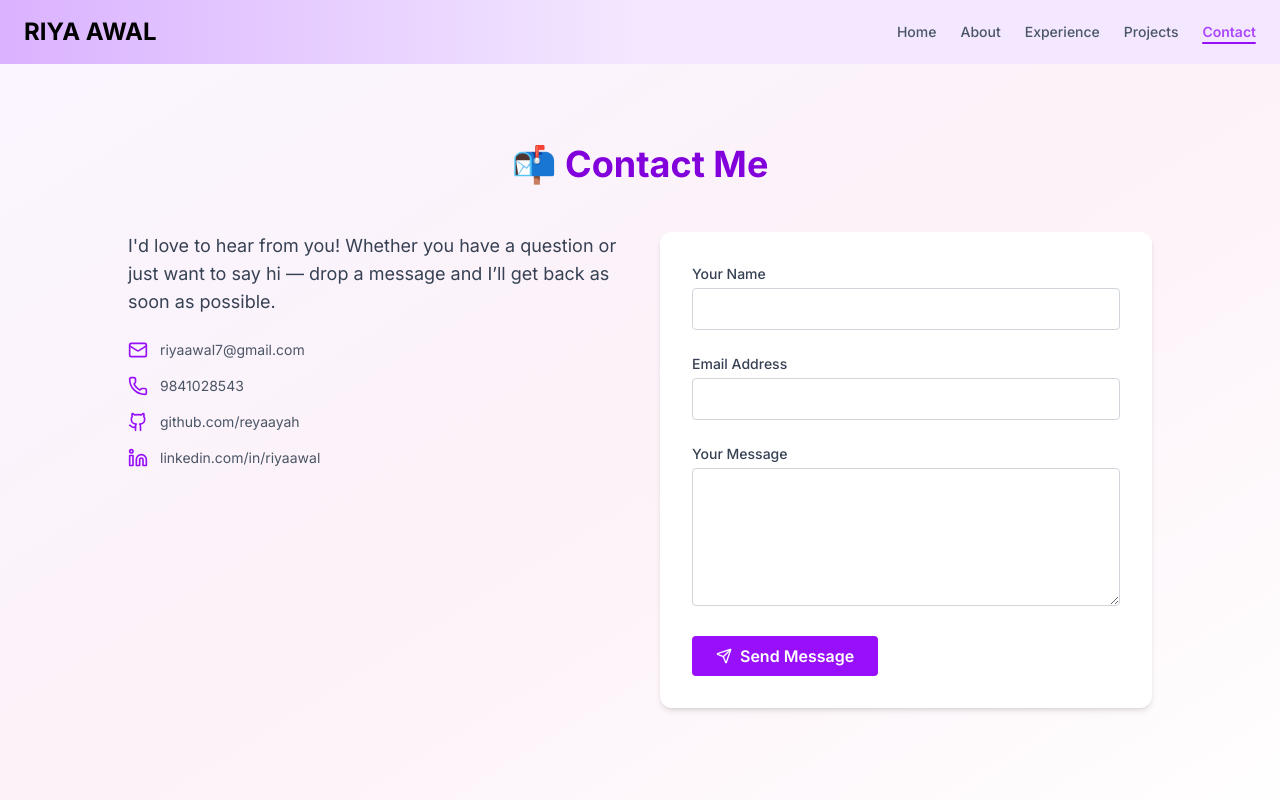
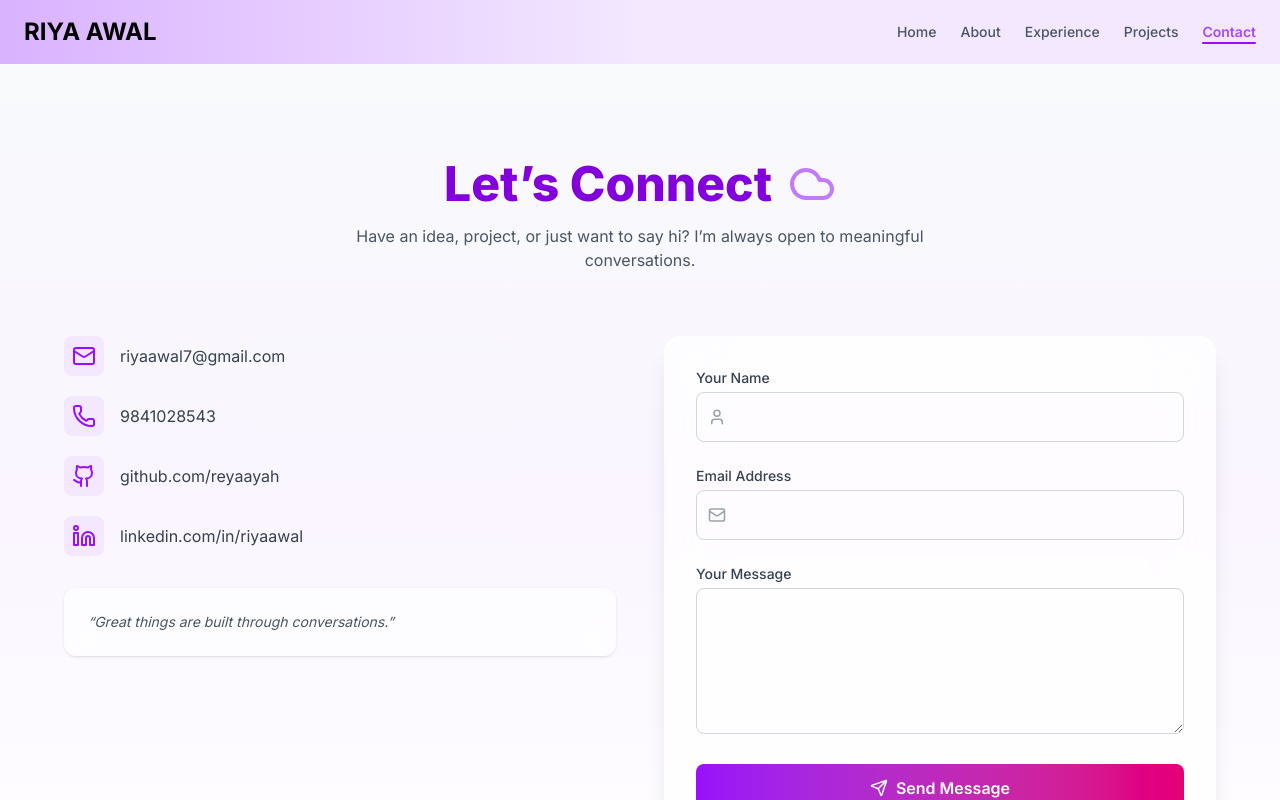
Before and after one commit to reyaayah/frontend-portfolio, a Next.js app: page /contact in a window 1280 px wide. Shown: the top 800 px of the page. Built offline with nearby package versions, Linux system fonts and the light colour scheme.

Commit message:
Fixed contact us

```diff
--- a/src/app/contact/page.tsx
+++ b/src/app/contact/page.tsx
@@ -1,152 +1,138 @@
 "use client";
 
-import { send, sendForm } from "emailjs-com";
+import { sendForm } from "emailjs-com";
 import { motion } from "framer-motion";
-import { Mail, Send, Github, Linkedin, Phone } from "lucide-react";
+import { Mail, Send, Github, Linkedin, Phone, User, Cloud } from "lucide-react";
 import { useEffect, useRef, useState } from "react";
 
 export default function Contact() {
-  const form = useRef(null);
+  const form = useRef<HTMLFormElement | null>(null);
   const [status, setStatus] = useState("");
+
   useEffect(() => {
-    if (status && status.includes("successfully")) {
-      const timer = setTimeout(() => setStatus(""), 6000); // 3 seconds
+    if (status.includes("successfully")) {
+      const timer = setTimeout(() => setStatus(""), 5000);
       return () => clearTimeout(timer);
     }
   }, [status]);
+
   const sendEmail = (e: React.FormEvent) => {
     e.preventDefault();
-    setStatus("Sending...");
-    console.log(form.current);
+    setStatus("Sending message...");
+
     sendForm(
-      "service_j1mxay3", // replace with your EmailJS service ID
-      "template_myutlmw", // replace with your EmailJS template ID
+      "service_66ksnr8",
+      "template_g8y6ton",
       form.current!,
-      "XAPTGrB5hVAMxBTXW" // replace with your EmailJS public key
+      "QZOcYQGZWq2p2PnuZ"
     ).then(
-      () => {
-        setStatus("Message sent successfully! ✅");
-      },
-      (error) => {
-        setStatus("Failed to send message. ❌");
-        console.error(error);
-      }
+      () => setStatus("Message sent successfully! 🚀"),
+      () => setStatus("Failed to send message. ❌")
     );
   };
+
   return (
-    <section className="min-h-screen bg-gradient-to-br from-purple-50 via-pink-50 to-white py-20 px-6">
-      <div className="max-w-5xl mx-auto">
-        <motion.h2
-          initial={{ opacity: 0, y: -20 }}
+    <section className="relative min-h-screen bg-gradient-to-b from-slate-50 via-purple-50 to-white px-6 py-24">
+      <div className="max-w-6xl mx-auto">
+        {/* Heading */}
+        <motion.div
+          initial={{ opacity: 0, y: -30 }}
           whileInView={{ opacity: 1, y: 0 }}
-          transition={{ duration: 0.5 }}
-          className="text-4xl font-bold text-center text-purple-700 mb-12"
+          transition={{ duration: 0.6 }}
+          className="text-center mb-16"
         >
-          📬 Contact Me
-        </motion.h2>
+          <div className="flex items-center justify-center gap-4">
+            <h2 className="text-4xl md:text-5xl font-extrabold text-purple-700">
+              Let’s Connect
+            </h2>
+            <Cloud className="w-12 h-12 text-purple-400" />
+          </div>
+          <p className="mt-4 text-gray-600 max-w-xl mx-auto">
+            Have an idea, project, or just want to say hi?
+            I’m always open to meaningful conversations.
+          </p>
+        </motion.div>
 
-        <div className="grid grid-cols-1 md:grid-cols-2 gap-10">
-          {/* Contact Info */}
+
+        <div className="grid grid-cols-1 md:grid-cols-2 gap-12">
+          {/* Left Info */}
           <motion.div
-            initial={{ opacity: 0, x: -30 }}
+            initial={{ opacity: 0, x: -40 }}
             whileInView={{ opacity: 1, x: 0 }}
             transition={{ duration: 0.6 }}
-            className="space-y-6"
+            className="space-y-8"
           >
-            <p className="text-gray-700 text-lg">
-              I'd love to hear from you! Whether you have a question or just
-              want to say hi — drop a message and I’ll get back as soon as
-              possible.
+            <div className="space-y-5 text-gray-700">
+              <InfoItem icon={<Mail />} text="riyaawal7@gmail.com" />
+              <InfoItem icon={<Phone />} text="9841028543" />
+              <InfoItem
+                icon={<Github />}
+                link="https://github.com/reyaayah"
+                text="github.com/reyaayah"
+              />
+              <InfoItem
+                icon={<Linkedin />}
+                link="https://np.linkedin.com/in/riya-awal-591330294"
+                text="linkedin.com/in/riyaawal"
+              />
+            </div>
+
+            <div className="rounded-xl bg-white/60 backdrop-blur-md p-6 shadow-sm">
+              <p className="text-sm text-gray-600 italic">
+                “Great things are built through conversations.”
               </p>
-
-            <div className="space-y-4 text-sm text-gray-600">
-              <div className="flex items-center gap-3">
-                <Mail className="text-purple-600 w-5 h-5" />
-                <span>riyaawal7@gmail.com</span>
-              </div>
-              <div className="flex items-center gap-3">
-                <Phone className="text-purple-600 w-5 h-5" />
-                <span>9841028543</span>
-              </div>
-              <div className="flex items-center gap-3">
-                <Github className="text-purple-600 w-5 h-5" />
-                <a
-                  href="https://github.com/reyaayah"
-                  target="_blank"
-                  className="hover:underline"
-                >
-                  github.com/reyaayah
-                </a>
-              </div>
-              <div className="flex items-center gap-3">
-                <Linkedin className="text-purple-600 w-5 h-5" />
-                <a
-                  href="https://np.linkedin.com/in/riya-awal-591330294"
-                  target="_blank"
-                  className="hover:underline"
-                >
-                  linkedin.com/in/riyaawal
-                </a>
-              </div>
             </div>
           </motion.div>
 
-          {/* Contact Form */}
+          {/* Form */}
           <motion.form
-            initial={{ opacity: 0, x: 30 }}
+            ref={form}
+            onSubmit={sendEmail}
+            initial={{ opacity: 0, x: 40 }}
             whileInView={{ opacity: 1, x: 0 }}
             transition={{ duration: 0.6 }}
-            ref={form}
-            className="space-y-6 bg-white p-8 rounded-xl shadow-md"
-            onSubmit={sendEmail}
+            className="bg-white/70 backdrop-blur-xl rounded-2xl shadow-xl p-8 space-y-6"
           >
-            <div>
-              <label className="block text-sm font-medium text-gray-700 mb-1">
-                Your Name
-              </label>
-              <input
+            <InputField
+              label="Your Name"
+              icon={<User size={18} />}
+              name="from_name"
               type="text"
-                className="w-full border border-gray-300 rounded px-4 py-2 focus:outline-none focus:ring-2 focus:ring-purple-400"
-                required
-                name="name"
             />
-            </div>
 
-            <div>
-              <label className="block text-sm font-medium text-gray-700 mb-1">
-                Email Address
-              </label>
-              <input
+            <InputField
+              label="Email Address"
+              icon={<Mail size={18} />}
+              name="reply_to"
               type="email"
-                className="w-full border border-gray-300 rounded px-4 py-2 focus:outline-none focus:ring-2 focus:ring-purple-400"
-                required
-                name="email"
             />
-            </div>
 
             <div>
               <label className="block text-sm font-medium text-gray-700 mb-1">
                 Your Message
               </label>
               <textarea
+                name="message"
                 rows={5}
-                className="w-full border border-gray-300 rounded px-4 py-2 focus:outline-none focus:ring-2 focus:ring-purple-400"
                 required
-                name="message"
+                className="w-full rounded-lg border border-gray-300 px-4 py-3 focus:ring-2 focus:ring-purple-400 focus:outline-none"
               />
             </div>
 
             <button
               type="submit"
-              className="bg-purple-600 hover:bg-purple-700 text-white font-semibold px-6 py-2 rounded flex items-center gap-2 transition"
+              className="w-full flex items-center justify-center gap-2 rounded-lg bg-gradient-to-r from-purple-600 to-pink-600 py-3 font-semibold text-white transition hover:scale-[1.02] hover:shadow-lg"
             >
-              <Send size={16} /> Send Message
+              <Send size={18} />
+              Send Message
             </button>
+
             {status && (
               <div
-                className={`mt-4 text-center font-medium ${
-                  status.includes("successfully")
+                className={`text-center text-sm font-medium ${status.includes("successfully")
                   ? "text-green-600"
+                  : status.includes("Failed")
+                    ? "text-red-600"
                     : "text-blue-600"
                   }`}
               >
@@ -159,3 +145,59 @@ export default function Contact() {
     </section>
   );
 }
+
+/* Reusable Components */
+
+function InfoItem({
+  icon,
+  text,
+  link,
+}: {
+  icon: React.ReactNode;
+  text: string;
+  link?: string;
+}) {
+  return (
+    <div className="flex items-center gap-4">
+      <div className="rounded-lg bg-purple-100 p-2 text-purple-600">
+        {icon}
+      </div>
+      {link ? (
+        <a href={link} target="_blank" className="hover:underline">
+          {text}
+        </a>
+      ) : (
+        <span>{text}</span>
+      )}
+    </div>
+  );
+}
+
+function InputField({
+  label,
+  icon,
+  ...props
+}: {
+  label: string;
+  icon: React.ReactNode;
+  name: string;
+  type: string;
+}) {
+  return (
+    <div>
+      <label className="block text-sm font-medium text-gray-700 mb-1">
+        {label}
+      </label>
+      <div className="relative">
+        <span className="absolute left-3 top-1/2 -translate-y-1/2 text-gray-400">
+          {icon}
+        </span>
+        <input
+          {...props}
+          required
+          className="w-full rounded-lg border border-gray-300 pl-10 pr-4 py-3 focus:ring-2 focus:ring-purple-400 focus:outline-none"
+        />
+      </div>
+    </div>
+  );
+}
--- a/src/app/projects/page.tsx
+++ b/src/app/projects/page.tsx
@@ -8,7 +8,7 @@ import { Folder, Star } from "lucide-react";
 export default function ProjectsPage() {
   return (
     <>
-      <section className="min-h-screen bg-gradient-to-b from-pink-50 via-purple-50 to-white py-20 px-6">
+      <section className="min-h-screen bg-gradient-to-b from-slate-50 via-purple-50 to-white py-20 px-6">
         <div className="max-w-6xl mx-auto">
           <div
             className="text-center mb-16"
```
Also changed, not shown: src/components/navbar.tsx (+4 -6 lines). Lines whose indentation alone changed are shown as unchanged.
